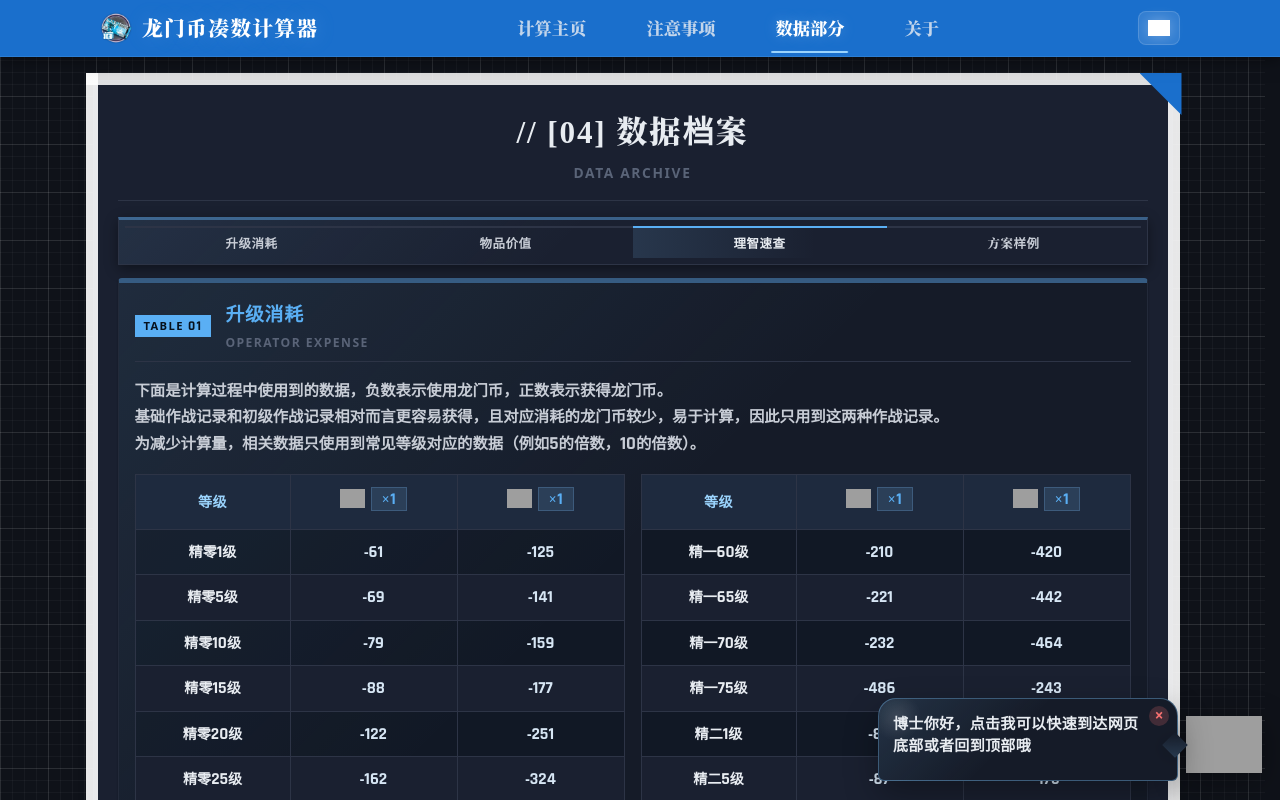
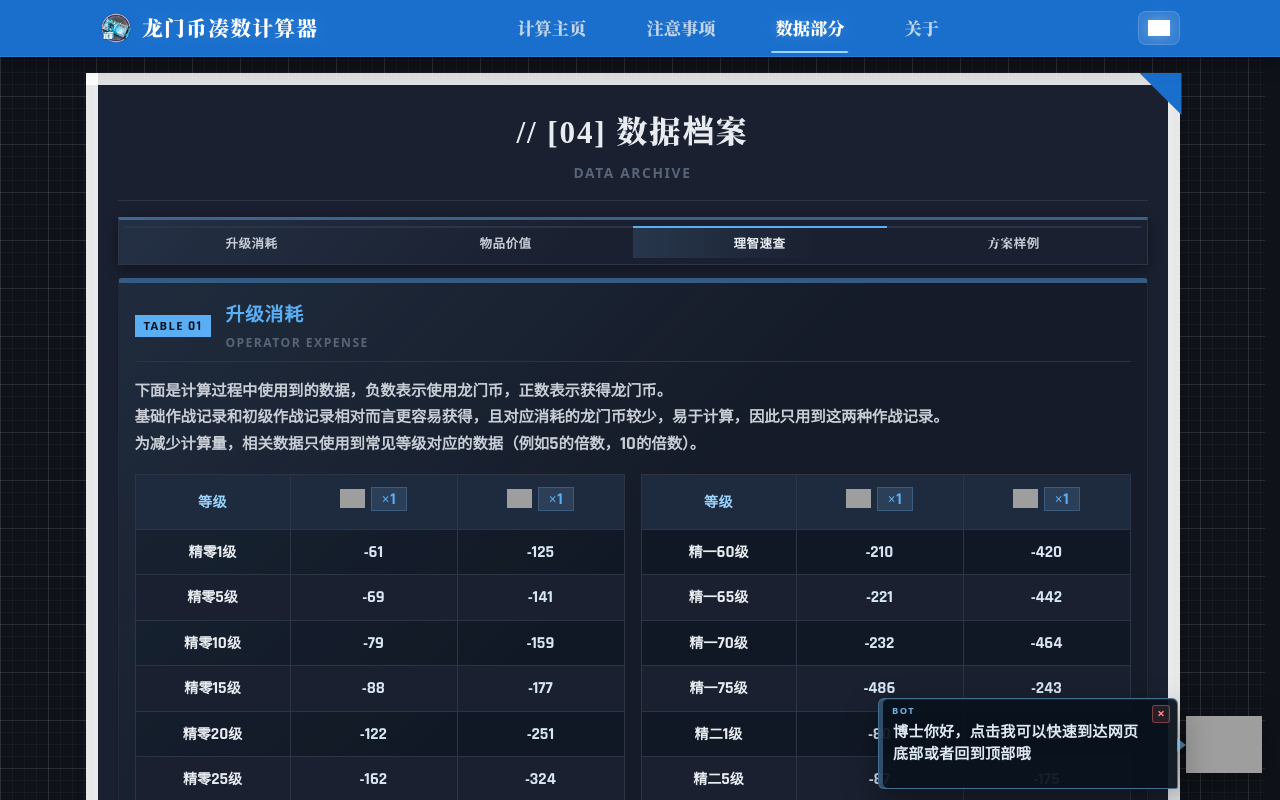
Before and after one commit to parrotime/Arknights-LMD-Sum-calculator, a React (Vite) app: page /#/data in a window 1280 px wide. Shown: the top 800 px of the page. Built offline with nearby package versions, Linux system fonts and the light colour scheme; grey boxes are pictures that could not be loaded.

Commit message:
260530-01-v2_Robot_talk

```diff
--- a/package.json
+++ b/package.json
@@ -13,9 +13,10 @@
     "dev": "vite",
     "build": "vite build",
     "preview": "vite preview",
-    "lint": "eslint ./src/**/*.js",
+    "test": "node --test src/utils/calcLogic.test.js",
+    "lint": "eslint \"./src/**/*.js\" \"./src/**/*.jsx\"",
     "analyze:legacy-logs": "node _log_analysis/analyze-legacy-logs.mjs",
-    "predeploy": "rm -rf build && npm run build",
+    "predeploy": "rimraf build && npm run build",
     "deploy": "gh-pages -d build -m \"Deploy: Update V1.0 For Test\""
   },
   "devDependencies": {
--- a/src/App.jsx
+++ b/src/App.jsx
@@ -170,10 +170,30 @@ const buildResultSignature = (state) => JSON.stringify({
   settings: state.settings,
 });
 
+const getDefaultInitialState = () => ({
+  ...defaultState,
+  settings: { ...defaultState.settings, ...buildFreshDefaultSettings() },
+});
+
+const parseStoredObject = (key, fallback = null) => {
+  const saved = localStorage.getItem(key);
+  if (!saved) return fallback;
+
+  try {
+    const parsed = JSON.parse(saved);
+    return parsed && typeof parsed === "object" ? parsed : fallback;
+  } catch {
+    localStorage.removeItem(key);
+    return fallback;
+  }
+};
+
 const getInitialState = () => {
-  const saved = localStorage.getItem("calculatorState");
-  if (saved) {
-    const parsed = JSON.parse(saved);
+  const parsed = parseStoredObject("calculatorState");
+  if (!parsed) {
+    return getDefaultInitialState();
+  }
+
   const restored = { ...defaultState };
   for (const key of PERSISTED_KEYS) {
     if (key in parsed) restored[key] = parsed[key];
@@ -191,11 +211,18 @@ const getInitialState = () => {
     restored.pathCache = Array.isArray(resultSnapshot.pathCache) ? resultSnapshot.pathCache : [];
   }
   return restored;
-  }
-  return {
-    ...defaultState,
-    settings: { ...defaultState.settings, ...buildFreshDefaultSettings() },
 };
+
+const parseStoredArray = (key) => {
+  const parsed = parseStoredObject(key, []);
+  return Array.isArray(parsed) ? parsed : [];
+};
+
+const getPathCacheQueue = () => {
+  const parsed = parseStoredObject("pathCacheQueue", []);
+  if (Array.isArray(parsed)) return parsed;
+  localStorage.removeItem("pathCacheQueue");
+  return [];
 };
 
 const clearResultState = (state) => ({
@@ -344,15 +371,10 @@ const reducer = (state, action) => {
 
 // 检查本地缓存
 const checkCache = (cacheKey) => {
-  const cached = localStorage.getItem(`pathCache_${cacheKey}`);
-  if (!cached) return null;
-  try {
-    const paths = JSON.parse(cached);
-    if (paths && paths.length > 0) return paths;
-    localStorage.removeItem(`pathCache_${cacheKey}`);
-  } catch {
-    localStorage.removeItem(`pathCache_${cacheKey}`);
-  }
+  const key = `pathCache_${cacheKey}`;
+  const paths = parseStoredArray(key);
+  if (paths.length > 0) return paths;
+  localStorage.removeItem(key);
   return null;
 };
 
@@ -383,7 +405,7 @@ const formatError = (error) => {
 
 // 管理路径缓存（最多5条）
 const managePathCache = (newKey) => {
-  const cacheQueue = JSON.parse(localStorage.getItem("pathCacheQueue") || "[]");
+  const cacheQueue = getPathCacheQueue();
   if (!cacheQueue.includes(newKey)) {
     cacheQueue.push(newKey);
     if (cacheQueue.length > 5) {
--- a/src/assets/styles/index.css
+++ b/src/assets/styles/index.css
@@ -660,10 +660,6 @@ html, body, #root {
   animation: assistant-robot-idle 15s ease-in-out infinite;
 }
 
-.assistant-robot-press.clicked {
-  animation: assistant-robot-click 360ms cubic-bezier(0.2, 0.9, 0.18, 1.08) both;
-}
-
 .back-to-top:hover .assistant-robot-press {
   transform: scale(1.04);
 }
@@ -691,24 +687,6 @@ html, body, #root {
 
 [data-theme="light"] .back-to-top:hover {
   filter: drop-shadow(0 10px 18px rgba(11, 118, 186, 0.22)) drop-shadow(0 8px 14px rgba(10, 28, 46, 0.18));
-}
-
-@keyframes assistant-robot-click {
-  0% {
-    transform: scale(1);
-  }
-
-  42% {
-    transform: scale(0.78);
-  }
-
-  74% {
-    transform: scale(1.08);
-  }
-
-  100% {
-    transform: scale(1);
-  }
 }
 
 @keyframes assistant-robot-idle {
@@ -833,8 +811,7 @@ html, body, #root {
     animation-duration: 1ms;
   }
 
-  .assistant-robot-idle,
-  .assistant-robot-press.clicked {
+  .assistant-robot-idle {
     animation: none;
   }
 
@@ -934,16 +911,16 @@ html, body, #root {
   position: fixed;
   z-index: 1002;
   width: min(300px, calc(100vw - 24px));
-  padding: 14px 14px 13px;
+  padding: 22px 14px 13px;
   box-sizing: border-box;
-  background:
-    radial-gradient(circle at 18px 18px, rgba(255, 255, 255, 0.12), transparent 24px),
-    linear-gradient(135deg, rgba(122, 193, 248, 0.14), transparent 46%),
-    var(--ark-surface-inset);
-  border: 1px solid rgba(122, 193, 248, 0.38);
-  border-radius: 18px 18px 18px 6px;
-  color: var(--ark-neutral-900);
-  box-shadow: 0 14px 34px rgba(0, 0, 0, 0.32);
+  background: rgba(9, 18, 28, 0.94);
+  border: 1px solid rgba(122, 193, 248, 0.52);
+  border-radius: 6px;
+  color: rgba(235, 246, 255, 0.94);
+  box-shadow:
+    inset 0 1px 0 rgba(255, 255, 255, 0.08),
+    inset 4px 0 0 rgba(122, 193, 248, 0.34),
+    0 14px 34px rgba(0, 0, 0, 0.36);
   pointer-events: auto;
   animation: assistant-bubble-in 260ms cubic-bezier(0.2, 0.85, 0.2, 1) both;
 }
@@ -952,33 +929,45 @@ html, body, #root {
   content: "";
   position: absolute;
   top: var(--assistant-pointer-top, 50%);
-  width: 18px;
-  height: 18px;
-  background:
-    linear-gradient(135deg, rgba(122, 193, 248, 0.18), transparent 100%),
-    var(--ark-surface-inset);
-  transform: translateY(-50%) rotate(45deg);
-  filter: drop-shadow(0 0 0.5px rgba(122, 193, 248, 0.65))
-          drop-shadow(0 4px 8px rgba(0, 0, 0, 0.12));
+  width: 0;
+  height: 0;
+  transform: translateY(-50%);
+  filter: drop-shadow(0 3px 5px rgba(0, 0, 0, 0.24));
+}
+
+.assistant-bubble::after {
+  content: "BOT";
+  position: absolute;
+  top: 7px;
+  left: 13px;
+  color: rgba(122, 193, 248, 0.92);
+  font-family: var(--ark-font-mono);
+  font-size: 0.58rem;
+  font-weight: 900;
+  line-height: 1;
+  letter-spacing: 0.16em;
 }
 
 .assistant-bubble-right::before {
-  left: -7px;
+  left: -9px;
+  border-top: 7px solid transparent;
+  border-bottom: 7px solid transparent;
+  border-right: 9px solid rgba(122, 193, 248, 0.52);
 }
 
 .assistant-bubble-right {
-  border-bottom-left-radius: 6px;
+  border-bottom-left-radius: 2px;
 }
 
 .assistant-bubble-left::before {
-  right: -7px;
-  background:
-    linear-gradient(315deg, rgba(122, 193, 248, 0.18), transparent 100%),
-    var(--ark-surface-inset);
+  right: -9px;
+  border-top: 7px solid transparent;
+  border-bottom: 7px solid transparent;
+  border-left: 9px solid rgba(122, 193, 248, 0.52);
 }
 
 .assistant-bubble-left {
-  border-bottom-right-radius: 6px;
+  border-bottom-right-radius: 2px;
 }
 
 .assistant-bubble.closing {
@@ -987,18 +976,18 @@ html, body, #root {
 
 .assistant-bubble-close {
   position: absolute;
-  top: 7px;
-  right: 8px;
+  top: 6px;
+  right: 7px;
   display: inline-grid;
   place-items: center;
-  width: 20px;
-  height: 20px;
+  width: 18px;
+  height: 18px;
   padding: 0;
-  border: 0;
-  border-radius: 50%;
-  background: rgba(248, 113, 113, 0.2);
-  color: var(--ark-danger);
-  font-size: 0.95rem;
+  border: 1px solid rgba(248, 113, 113, 0.42);
+  border-radius: 3px;
+  background: rgba(248, 113, 113, 0.12);
+  color: #ff8f8f;
+  font-size: 0.82rem;
   font-weight: 900;
   line-height: 1;
   cursor: pointer;
@@ -1016,8 +1005,8 @@ html, body, #root {
 }
 
 .assistant-bubble-text {
-  margin: 0 24px 10px 0;
-  color: var(--ark-neutral-900);
+  margin: 0 22px 10px 0;
+  color: rgba(235, 246, 255, 0.94);
   font-size: 0.94rem;
   font-weight: 800;
   line-height: 1.45;
@@ -1039,9 +1028,9 @@ html, body, #root {
   place-items: center;
   min-height: 108px;
   padding: 9px;
-  background: rgba(255, 255, 255, 0.035);
-  border: 1px solid rgba(122, 193, 248, 0.18);
-  border-radius: 12px;
+  background: rgba(255, 255, 255, 0.04);
+  border: 1px solid rgba(122, 193, 248, 0.24);
+  border-radius: 4px;
 }
 
 .assistant-bubble-image {
@@ -1053,25 +1042,25 @@ html, body, #root {
 }
 
 [data-theme="light"] .assistant-bubble {
-  background:
-    radial-gradient(circle at 18px 18px, rgba(255, 255, 255, 0.82), transparent 24px),
-    linear-gradient(135deg, rgba(14, 93, 177, 0.08), transparent 46%),
-    #f4f7fb;
-  border-color: rgba(14, 93, 177, 0.34);
+  background: rgba(244, 248, 252, 0.96);
+  border-color: rgba(14, 93, 177, 0.38);
   color: #182236;
-  box-shadow: 0 14px 30px rgba(10, 22, 40, 0.18);
+  box-shadow:
+    inset 0 1px 0 rgba(255, 255, 255, 0.78),
+    inset 4px 0 0 rgba(14, 93, 177, 0.24),
+    0 14px 30px rgba(10, 22, 40, 0.18);
 }
 
-[data-theme="light"] .assistant-bubble::before {
-  background:
-    linear-gradient(135deg, rgba(14, 93, 177, 0.12), transparent 100%),
-    #f4f7fb;
+[data-theme="light"] .assistant-bubble::after {
+  color: rgba(14, 93, 177, 0.78);
+}
+
+[data-theme="light"] .assistant-bubble-right::before {
+  border-right-color: rgba(14, 93, 177, 0.38);
 }
 
 [data-theme="light"] .assistant-bubble-left::before {
-  background:
-    linear-gradient(315deg, rgba(14, 93, 177, 0.12), transparent 100%),
-    #f4f7fb;
+  border-left-color: rgba(14, 93, 177, 0.38);
 }
 
 [data-theme="light"] .assistant-bubble-text {
--- a/src/components/CursorContext.jsx
+++ b/src/components/CursorContext.jsx
@@ -1,4 +1,4 @@
-import { createContext, useContext, useState, useCallback } from "react";
+import { createContext, useContext, useState } from "react";
 
 const CursorContext = createContext({
   isCalculating: false,
--- a/src/pages/Data.jsx
+++ b/src/pages/Data.jsx
@@ -88,7 +88,11 @@ function DataPage() {
       };
     })
     .sort((a, b) => a.eliteOrder - b.eliteOrder || a.levelOrder - b.levelOrder)
-    .map(({ eliteOrder, levelOrder, ...row }) => row);
+    .map((row) => ({
+      name: row.name,
+      value1: row.value1,
+      value2: row.value2,
+    }));
   const upgradeTable1 = upgradeRows.slice(0, 22);
   const upgradeTable2 = upgradeRows.slice(22);
 
--- a/src/pages/Note.jsx
+++ b/src/pages/Note.jsx
@@ -1,18 +1,8 @@
-import React, { useState } from "react";
+import React from "react";
 import styles from "../assets/styles/Note.module.css";
 
 
 function NotePage() {
-  const [zoomedImage, setZoomedImage] = useState(null);
-
-  const handleImageClick = (imageSrc) => {
-    setZoomedImage(imageSrc);
-  };
-
-  const handleOverlayClick = () => {
-    setZoomedImage(null);
-  };
-
   return (
     <>
       <div className={styles['main-note-content']}>
```
Also changed, not shown: src/components/FloatingAssistant.jsx (+33 -5 lines), src/setupTests.js (deleted, +0 -5 lines), .eslintrc.cjs, 1 other file (tests, documents, lock files or other folders). Lines whose indentation alone changed are shown as unchanged.
